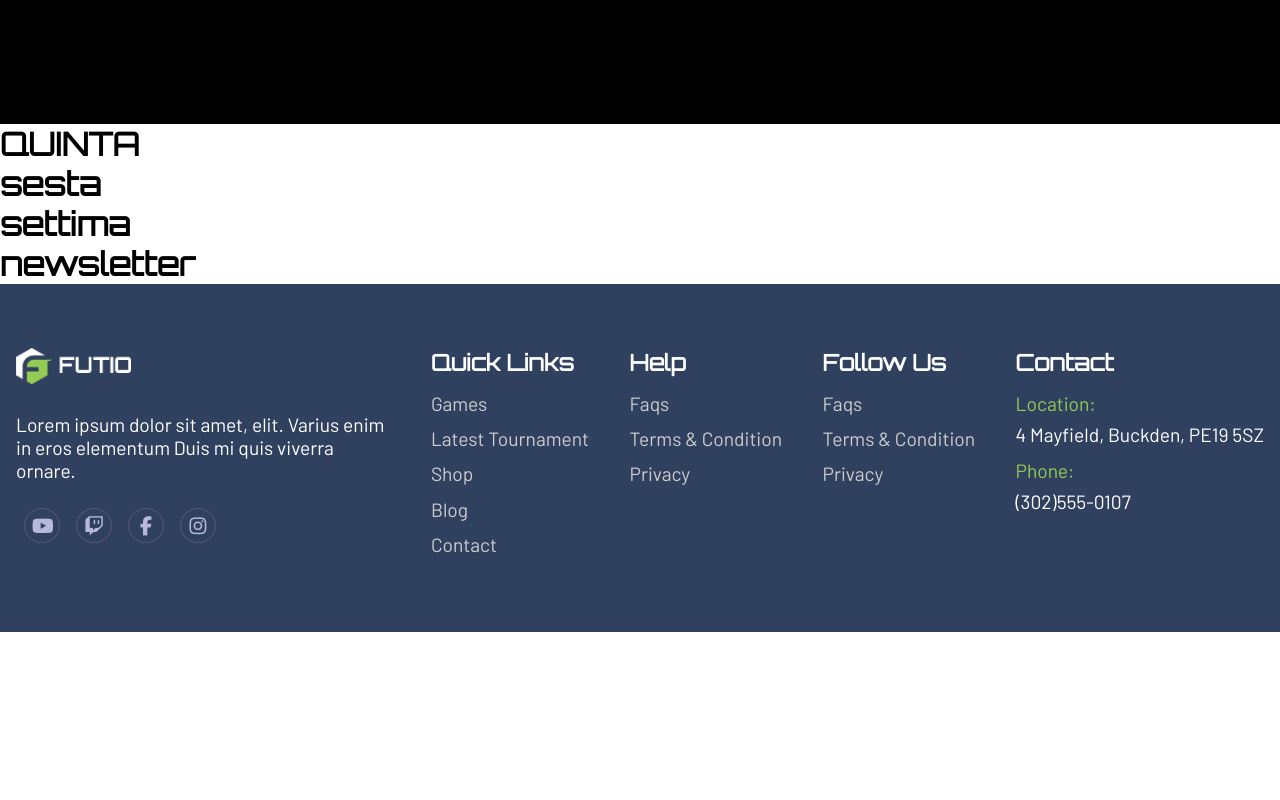
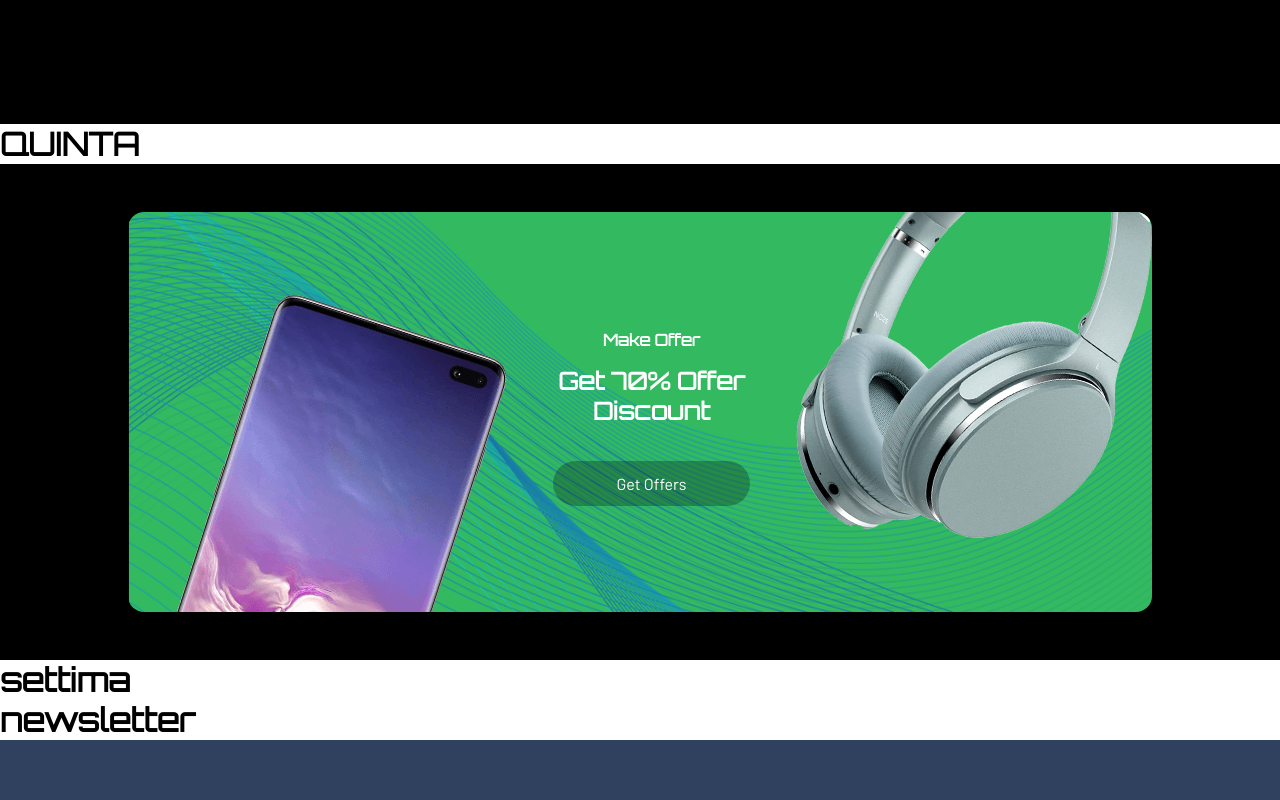
Before and after one commit to giordanofabrizii/proj-html-vuejs, a Vue app: page / in a window 1280 px wide. Shown: the part 1520-2320 px from the top of the page. Before the commit the page ends 2152 px from the top, so only its background shows below. Built offline with nearby package versions, Linux system fonts and the light colour scheme.

Commit message:
added ad section

```diff
--- a/src/components/MainSixthSection.vue
+++ b/src/components/MainSixthSection.vue
@@ -9,10 +9,74 @@ export default{
 </script>
 
 <template>
-    <h1>sesta</h1>
-    <!-- Ad -->
+    <section class="container">
+        <div class="ad-banner">
+            <img id="item-one" src="../assets/img/banner-item-obj1.png" alt="banner cellphone">
+
+            <div class="info-ad">
+                <h4>Make Offer</h4>
+                <h1>Get 70% Offer Discount</h1>
+                <a href="#">Get Offers</a>
+            </div>
+
+            <img id="item-two" src="../assets/img/banner-item-obj2.png" alt="banner headphones">
+        </div>
+    </section>
+
 </template>
 
-<style scoped>
+<style lang="scss" scoped>
+@use '../styles/general.scss';
+@use '../styles/partials/variables' as *;
+@use '../styles/partials/mixins' as *;
+
+section{
+    background-color: $black;
+    padding: 3rem;
+}
+
+div.ad-banner{
+    background-image: url(../assets/img/banner-item-bg.png);
+    background-size: cover;
+    margin: 0 auto;
+    width: 80vw;
+    height: 400px;
+    color: $white;
+    display: flex;
+    justify-content: space-between;
+    align-items: center;
+    overflow: hidden;
+    border-radius: 1rem;
+}
+
+h1{
+    font-weight: bolder;
+    margin-bottom: 3rem;
+}
+
+h4{
+    margin-bottom: 1rem;
+}
+
+
+img#item-one{
+    transform: translate(0, 10rem);
+}
+
+img#item-two{
+    transform: translate(0, -5rem);
+}
+
+div.info-ad{
+    text-align: center;
+}
+
+a{
+    font-family: "Barlow", sans-serif;
+    color: $white;
+    background-color: rgba(0, 0, 0, 0.261);
+    padding: .8rem 4rem;
+    border-radius: 2rem;
+}
 
 </style>
```
